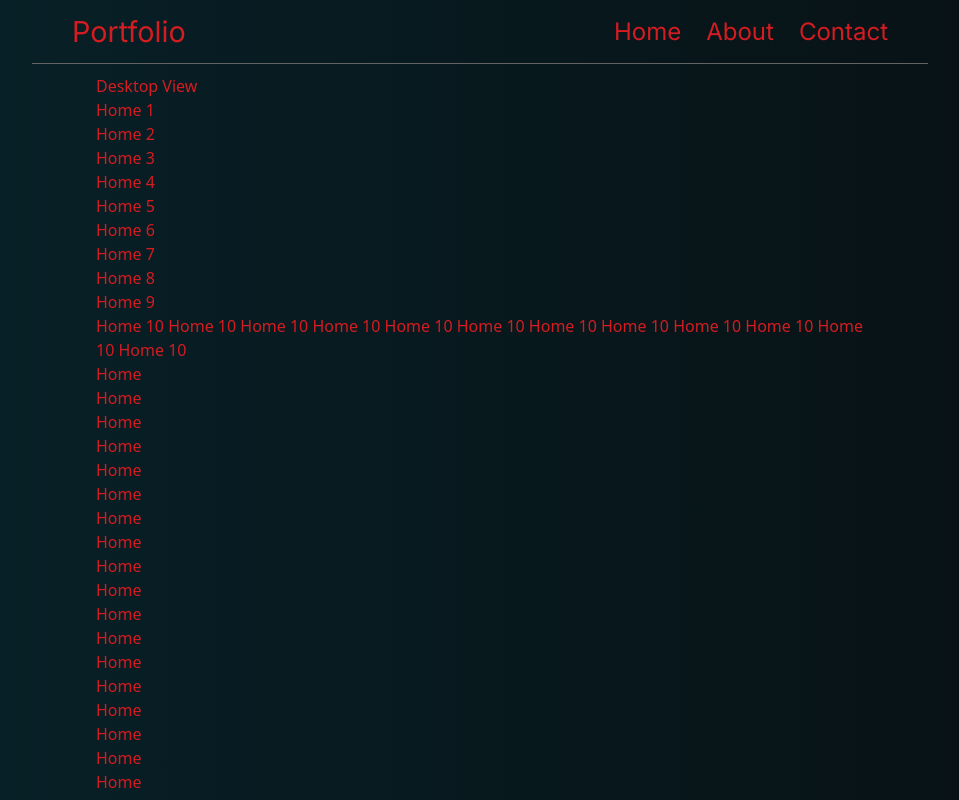
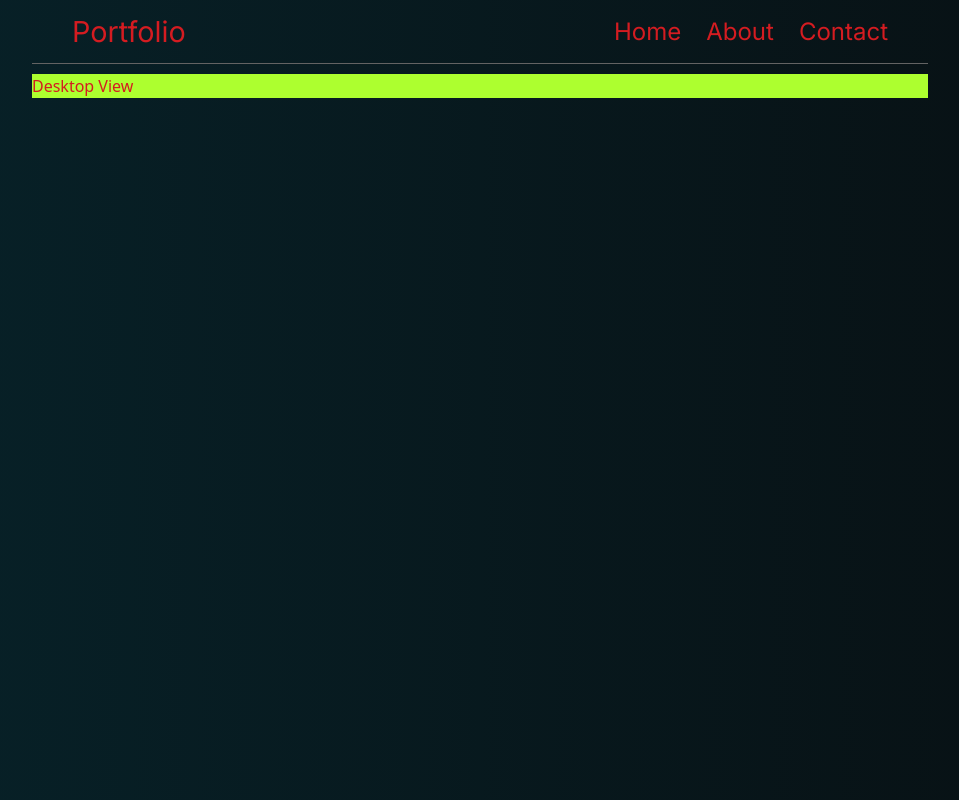
Before and after one commit to DerenB/portfolio-page, a React (Vite) app in the folder portfolio/: page / in a window 1280 px wide. Shown: the whole page, without its empty margins (160-1119 px from the left). Built offline with nearby package versions, Linux system fonts and the light colour scheme; a web font is replaced by a local one.

Commit message:
Starting on Home Page

```diff
--- a/portfolio/Styles/Home.css
+++ b/portfolio/Styles/Home.css
@@ -1,5 +1,42 @@
 .homeMain {
+    background-color: greenyellow;
     color: #D41C21;
-    width: 60%;
-    margin-left: 20%;
+    width: 50%;
+    margin-left: 25%;
 }
+
+
+
+@media only screen and (max-width: 2200px) {
+    .homeMain {
+        width: 60%;
+        margin-left: 20%;
+    }
+}
+
+
+
+@media only screen and (max-width: 1500px) {
+    .homeMain {
+        width: 70%;
+        margin-left: 15%;
+    }
+}
+
+
+
+@media only screen and (max-width: 1000px) {
+    .homeMain {
+        width: 80%;
+        margin-left: 10%;
+    }
+}
+
+
+
+@media only screen and (max-width: 700px) {
+    .homeMain {
+        width: 100%;
+        margin-left: 0%;
+    }
+}
--- a/portfolio/pages/Home.jsx
+++ b/portfolio/pages/Home.jsx
@@ -27,156 +27,8 @@ function Home() {
                     <div>Mobile View</div>
                 )}
             </div>
-            <div>Home 1</div>
-            <div>Home 2</div>
-            <div>Home 3</div>
-            <div>Home 4</div>
-            <div>Home 5</div>
-            <div>Home 6</div>
-            <div>Home 7</div>
-            <div>Home 8</div>
-            <div>Home 9</div>
-            <div>Home 10 Home 10 Home 10 Home 10 Home 10 Home 10 Home 10 Home 10 Home 10 Home 10 Home 10 Home 10</div>
-            <div>Home</div>
-            <div>Home</div>
-            <div>Home</div>
-            <div>Home</div>
-            <div>Home</div>
-            <div>Home</div>
-            <div>Home</div>
-            <div>Home</div>
-            <div>Home</div>
-            <div>Home</div>
-            <div>Home</div>
-            <div>Home</div>
-            <div>Home</div>
-            <div>Home</div>
-            <div>Home</div>
-            <div>Home</div>
-            <div>Home</div>
-            <div>Home</div>
-            <div>Home</div>
-            <div>Home</div>
-            <div>Home</div>
-            <div>Home</div>
-            <div>Home</div>
-            <div>Home</div>
-            <div>Home</div>
-            <div>Home</div>
-            <div>Home</div>
-            <div>Home</div>
-            <div>Home</div>
-            <div>Home</div>
-            <div>Home</div>
-            <div>Home</div>
-            <div>Home</div>
-            <div>Home</div>
-            <div>Home</div>
-            <div>Home</div>
-            <div>Home</div>
-            <div>Home</div>
-            <div>Home</div>
-            <div>Home</div>
-            <div>Home</div>
-            <div>Home</div>
-            <div>Home</div>
-            <div>Home</div>
-            <div>Home</div>
-            <div>Home</div>
-            <div>Home</div>
-            <div>Home</div>
-            <div>Home</div>
-            <div>Home</div>
-            <div>Home</div>
-            <div>Home</div>
-            <div>Home</div>
-            <div>Home</div>
-            <div>Home</div>
-            <div>Home</div>
-            <div>Home</div>
-            <div>Home</div>
-            <div>Home</div>
-            <div>Home</div>
-            <div>Home</div>
-            <div>Home</div>
-            <div>Home</div>
-            <div>Home</div>
-            <div>Home</div>
-            <div>Home</div>
-            <div>Home</div>
-            <div>Home</div>
-            <div>Home</div>
-            <div>Home</div>
-            <div>Home</div>
-            <div>Home</div>
-            <div>Home</div>
-            <div>Home</div>
-            <div>Home</div>
-            <div>Home</div>
-            <div>Home</div>
-            <div>Home</div>
-            <div>Home</div>
-            <div>Home</div>
-            <div>Home</div>
-            <div>Home</div>
-            <div>Home</div>
-            <div>Home</div>
-            <div>Home</div>
-            <div>Home</div>
-            <div>Home</div>
-            <div>Home</div>
-            <div>Home</div>
-            <div>Home</div>
-            <div>Home</div>
-            <div>Home</div>
-            <div>Home</div>
-            <div>Home</div>
-            <div>Home</div>
-            <div>Home</div>
-            <div>Home</div>
-            <div>Home</div>
-            <div>Home</div>
-            <div>Home</div>
-            <div>Home</div>
-            <div>Home</div>
-            <div>Home</div>
-            <div>Home</div>
-            <div>Home</div>
-            <div>Home</div>
-            <div>Home</div>
-            <div>Home</div>
-            <div>Home</div>
-            <div>Home</div>
-            <div>Home</div>
-            <div>Home</div>
-            <div>Home</div>
-            <div>Home</div>
-            <div>Home</div>
-            <div>Home</div>
-            <div>Home</div>
-            <div>Home</div>
-            <div>Home</div>
-            <div>Home</div>
-            <div>Home</div>
-            <div>Home</div>
-            <div>Home</div>
-            <div>Home</div>
-            <div>Home</div>
-            <div>Home</div>
-            <div>Home</div>
-            <div>Home</div>
-            <div>Home</div>
-            <div>Home</div>
-            <div>Home</div>
-            <div>Home</div>
-            <div>Home</div>
-            <div>Home</div>
-            <div>Home</div>
-            <div>Home</div>
-            <div>Home</div>
-            <div>Home</div>
-            <div>Home</div>
-            <div>Home</div>
+
+
         </div>
     )
 }
```
